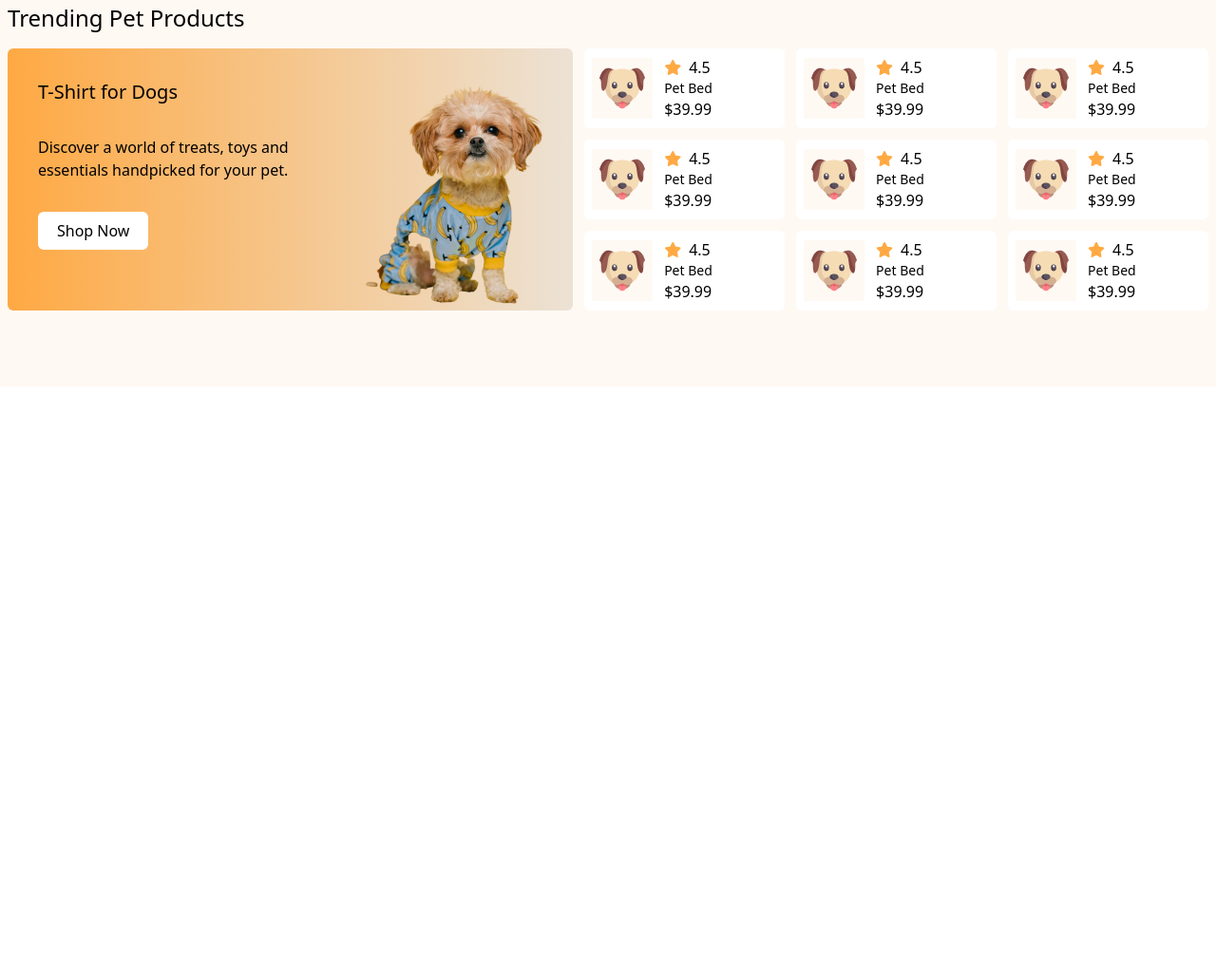
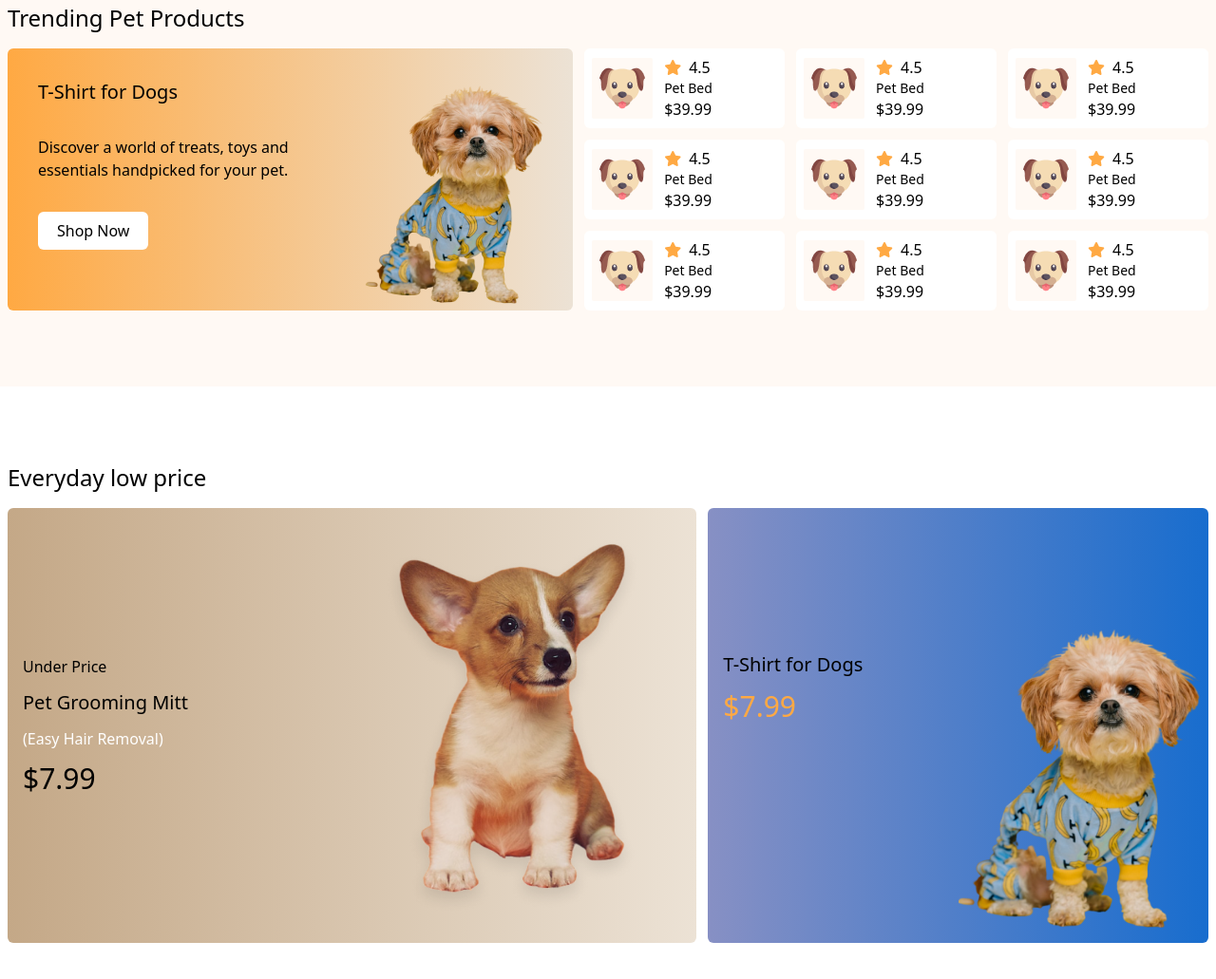
Before and after one commit to nurmohammadpro/B11A3, a plain HTML site: page index.html in a window 1280 px wide. Shown: the part 1289-2320 px from the top of the page at 95% size. Before the commit the page ends 1696 px from the top, so only its background shows below. Drawn offline with nearby package versions, Linux system fonts and the light colour scheme.

Commit message:
price section done

```diff
--- a/index.html
+++ b/index.html
@@ -327,5 +327,29 @@
         </div>
       </div>
     </div>
+
+    <div class="max-w-[1440px] mx-auto my-20">
+      <h3 class="text-2xl font-medium mb-4 px-2">Everyday low price</h3>
+      <div class="flex flex-col lg:flex-row gap-3 px-2">
+        <div class=" flex-1 bg-gradient-to-r from-[#c4a887] to-[#ece2d5] relative p-4  rounded-md flex items-center justify-between">
+          <div class="flex flex-col gap-3">
+            <p class="hidden lg:block">Under Price</p>
+            <h4 class="font-medium text-xl">Pet Grooming Mitt</h4>
+            <p class="text-white font-medium hidden lg:block">
+              (Easy Hair Removal)
+            </p>
+            <h1 class="text-3xl font-medium">$7.99</h1>
+          </div>
+          <img class="w-4/12 lg:w-1/2" src="./assets/cute-dog-mid.png" alt="">
+        </div>
+        <div class="w-full lg:w-5/12 bg-gradient-to-r from-[#8790c4] to-[#186dce] relative p-4 py-10 space-y-2 rounded-md flex items-center justify-between">
+          <div class="flex flex-col gap-3 mb-20">
+            <h4 class="font-medium text-xl">T-Shirt for Dogs</h4>
+            <h1 class="text-3xl font-medium text-[#FFA943]">$7.99</h1>
+          </div>
+          <img class="absolute w-4/12 lg:w-1/2 bottom-0 right-0" src="./assets/cute-pet-mid.png" alt="">
+        </div>
+      </div>
+    </div>
   </body>
 </html>
```
